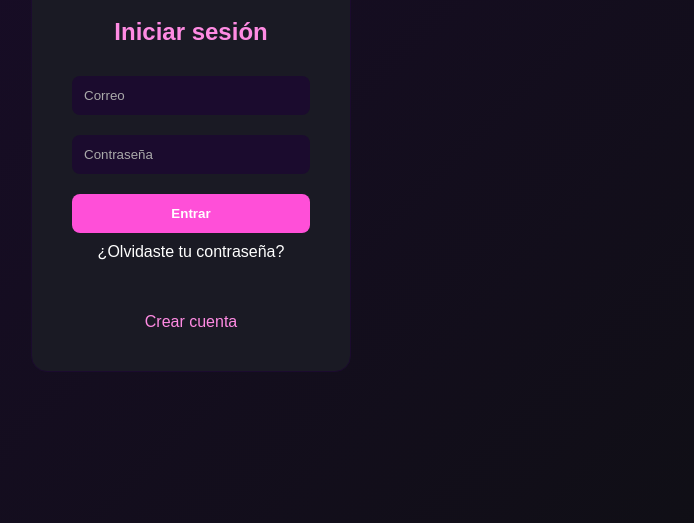
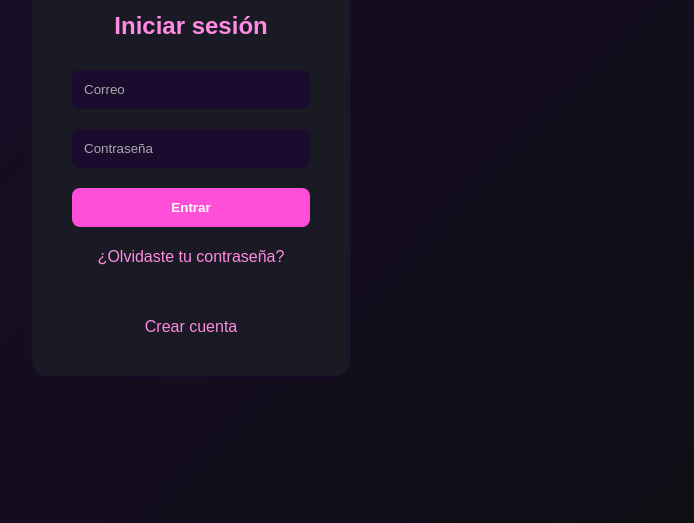
Before and after one commit to sofiasanfor/sensify, a website: page frontend/login.html in a window 1280 px wide. Shown: the part 277-800 px from the top of the page, without its empty margins (449-1143 px from the left). Drawn offline with Linux system fonts and the light colour scheme; no server answers.

Commit message:
fix colores Login2

```diff
--- a/frontend/login.html
+++ b/frontend/login.html
@@ -38,7 +38,6 @@
 border-radius:16px;
 width:320px;
 text-align:center;
-border:1px solid var(--color-principal);
 border:1px solid var(--color-principal);
 transition:0.3s;
 
@@ -105,6 +104,20 @@
 text-decoration:underline;
 }
 
+.link-recuperar{
+  color: var(--color-acento);
+  text-decoration: none;
+  display: inline-block;
+  margin-top: 5px;
+  transition: 0.3s;
+  cursor: pointer;
+}
+
+.link-recuperar:hover{
+  text-decoration: underline;
+  opacity: 0.8;
+}
+
 /*cel*/
 @media (max-width: 768px){
 
@@ -136,7 +149,8 @@
 
 <button onclick="login()">Entrar</button>
 <p style="margin-top:10px; text-align:center;">
-<a href="recuperar.html" style="color:var(--color-secundario);"></a>
+<p style="margin-top:10px; text-align:center;">
+  <a href="recuperar.html" class="link-recuperar">
     ¿Olvidaste tu contraseña?
   </a>
 </p>
```
Also changed, not shown: frontend/recuperar.html (added, +3 -0 lines).
